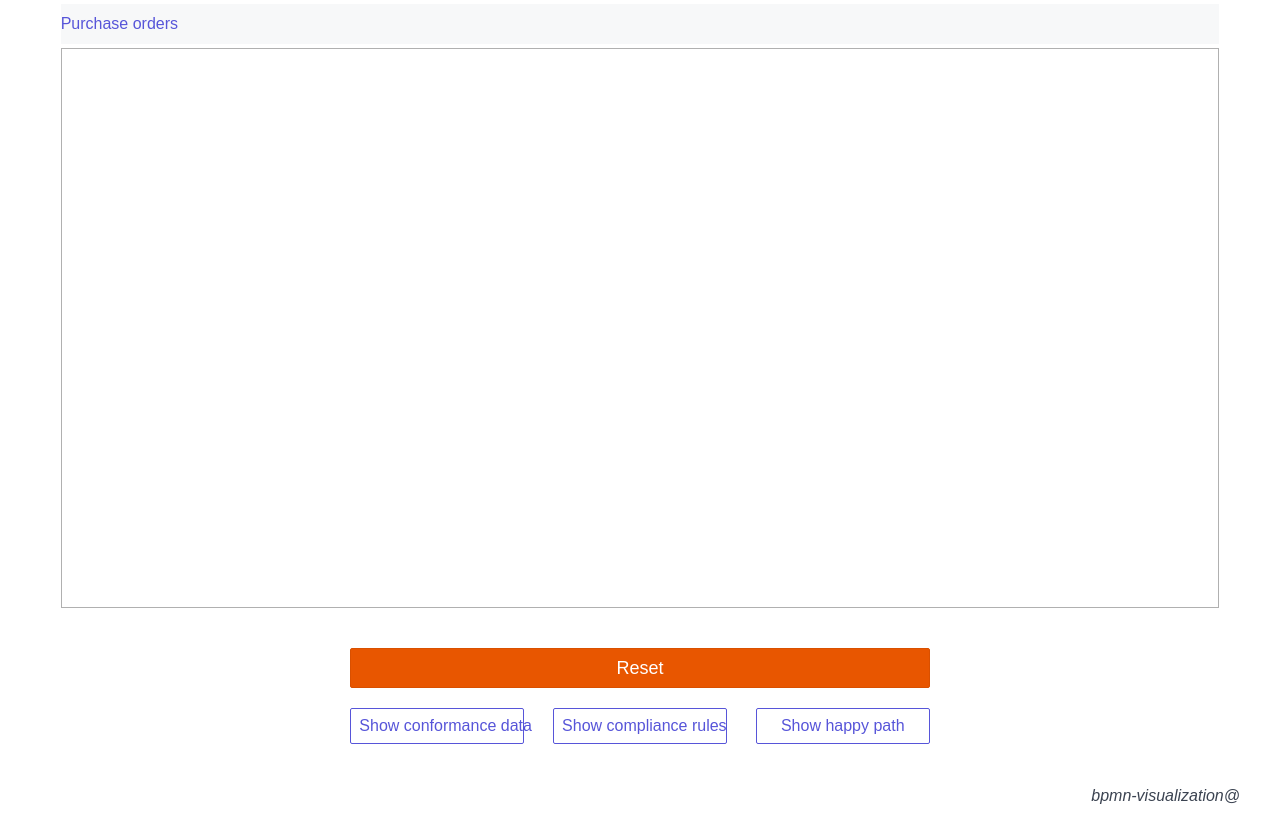
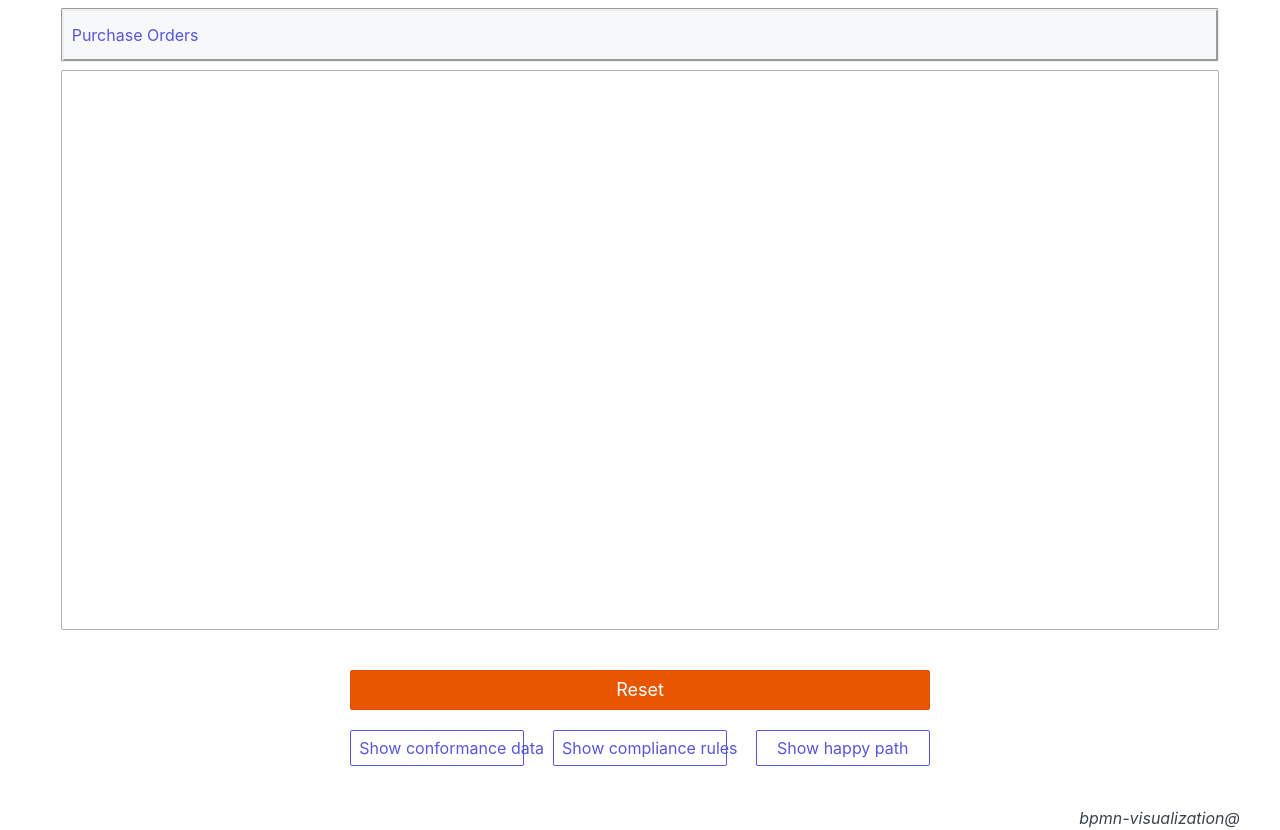
Before and after one commit to process-analytics/icpm-demo-2022, a website built with Vite: page index.html in a window 1280 px wide. Before the commit the page ends 808 px from the top, so only its background shows below. Built offline with nearby package versions, Linux system fonts and the light colour scheme; what bpmn-visualization would draw is missing.

Commit message:
Replace some css declartion by Spectre css classes & add border for the panel of the breadcrumb

```diff
--- a/index.html
+++ b/index.html
@@ -10,18 +10,18 @@
     <script type="module" src="src/index.js"></script>
 </head>
 <body>
-<section class="container">
+<section class="container text-capitalize">
     <div class="columns col-11 col-mx-auto">
-        <div class="col-12">
-            <ul class="breadcrumb bg-gray">
+        <div class="col-12 text-justify">
+            <ul class="breadcrumb bg-gray s-rounded p-2 my-2" style="border: medium groove">
                 <li class="breadcrumb-item">
                     <a href="#" onclick="loadBpmnDiagram('main')">Purchase orders</a>
                 </li>
             </ul>
         </div>
         <div class="col-12">
-            <div id="main-bpmn-container" class="bpmn-container"></div>
-            <div id="secondary-bpmn-container" class="bpmn-container d-hide"></div>
+            <div id="main-bpmn-container" class="bpmn-container s-rounded"></div>
+            <div id="secondary-bpmn-container" class="bpmn-container s-rounded d-hide"></div>
         </div>
 
         <div id="panel" class="col-6 col-mx-auto d-flex" style="flex-direction: column; align-items: center">
@@ -35,5 +35,5 @@
     </div>
 </section>
 </body>
-<footer></footer>
+<footer class="float-right text-italic"></footer>
 </html>
--- a/src/styles.css
+++ b/src/styles.css
@@ -1,12 +1,10 @@
-body {
+html {
   font-family: sans-serif;
 }
 
 footer {
-  float: right;
   margin-top: 2rem;
   margin-right: 2rem;
-  font-style: italic;
 }
 
 .bpmn-container {
```
